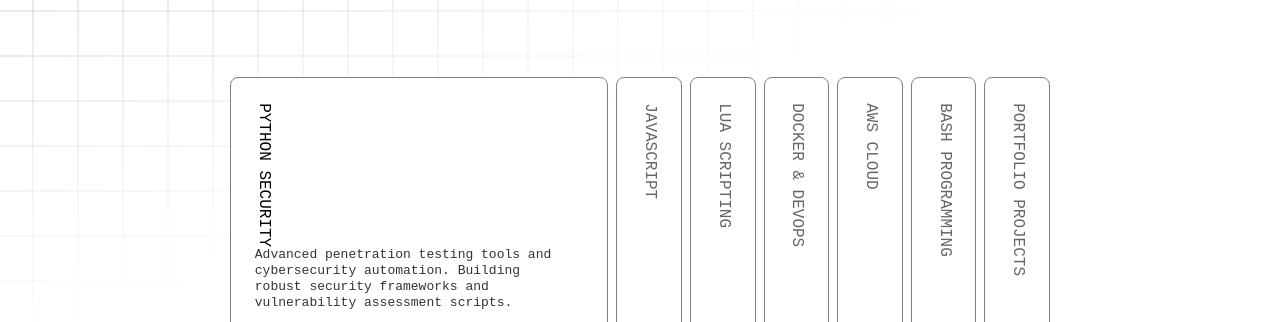
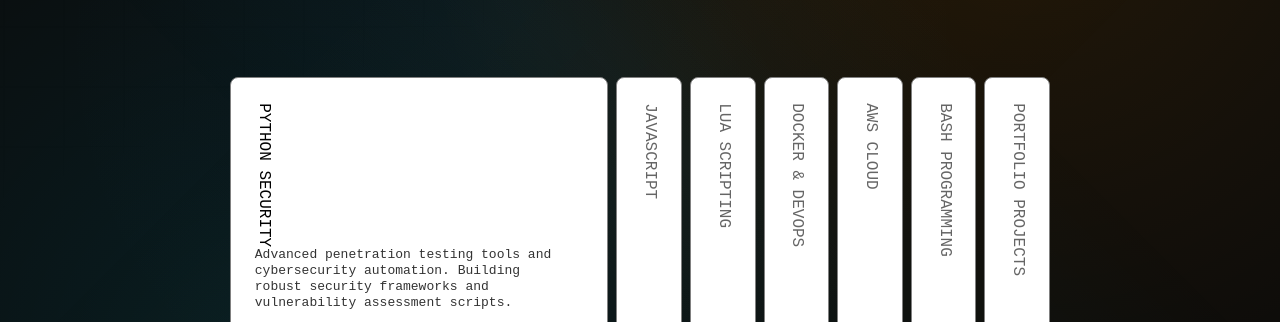
Before and after one commit to GH05TN3T/dev-portafolio, a plain HTML site: page index.html in a window 1280 px wide. Shown: the part 277-599 px from the top of the page. Drawn offline with nearby package versions, Linux system fonts and the light colour scheme.

Commit message:
🎨 Add dynamic cyberpunk background
- Radial gradients with cyan and orange accents
- Animated background shift with subtle movement
- Floating grid pattern with animation
- Dark base with cybersecurity color scheme
- Maintains light/dark theme compatibility

```diff
--- a/style.css
+++ b/style.css
@@ -4,13 +4,42 @@
 
 @layer demo {
   body {
-    background: light-dark(#fff, #000);
+    background:
+      radial-gradient(circle at 20% 80%, rgba(0, 212, 255, 0.1) 0%, transparent 50%),
+      radial-gradient(circle at 80% 20%, rgba(255, 153, 0, 0.1) 0%, transparent 50%),
+      radial-gradient(circle at 40% 40%, rgba(55, 118, 171, 0.05) 0%, transparent 50%),
+      light-dark(#0a0a0a, #000);
     display: flex;
     align-items: center;
     justify-content: center;
     flex-direction: column;
     gap: 1rem;
     padding-block: 2rem;
+    min-height: 100vh;
+    position: relative;
+    overflow-x: hidden;
+  }
+
+  body::before {
+    content: '';
+    position: fixed;
+    top: 0;
+    left: 0;
+    width: 100%;
+    height: 100%;
+    background:
+      linear-gradient(45deg, transparent 30%, rgba(0, 212, 255, 0.03) 50%, transparent 70%),
+      linear-gradient(-45deg, transparent 30%, rgba(255, 153, 0, 0.02) 50%, transparent 70%);
+    animation: backgroundShift 20s ease-in-out infinite;
+    pointer-events: none;
+    z-index: -1;
+  }
+
+  @keyframes backgroundShift {
+    0%, 100% { transform: translateX(0) translateY(0); }
+    25% { transform: translateX(-5px) translateY(-5px); }
+    50% { transform: translateX(5px) translateY(5px); }
+    75% { transform: translateX(-3px) translateY(3px); }
   }
 
   h1,
@@ -307,9 +336,9 @@
       Helvetica, Arial, sans-serif, system-ui;
   }
 
-  body::before {
-    --size: 45px;
-    --line: color-mix(in hsl, canvasText, transparent 70%);
+  body::after {
+    --size: 60px;
+    --line: color-mix(in hsl, canvasText, transparent 85%);
     content: "";
     height: 100vh;
     width: 100vw;
@@ -322,11 +351,18 @@
         50% 50% / var(--size) var(--size),
       linear-gradient(var(--line) 1px, transparent 1px var(--size)) 50% 50% /
         var(--size) var(--size);
-    mask: linear-gradient(-20deg, transparent 50%, white);
+    mask: linear-gradient(-20deg, transparent 60%, white);
     top: 0;
     transform-style: flat;
     pointer-events: none;
-    z-index: -1;
+    z-index: -2;
+    animation: gridFloat 25s ease-in-out infinite;
+  }
+
+  @keyframes gridFloat {
+    0%, 100% { transform: translate(0, 0); }
+    33% { transform: translate(-10px, -10px); }
+    66% { transform: translate(10px, -5px); }
   }
 
   .bear-link {
```
